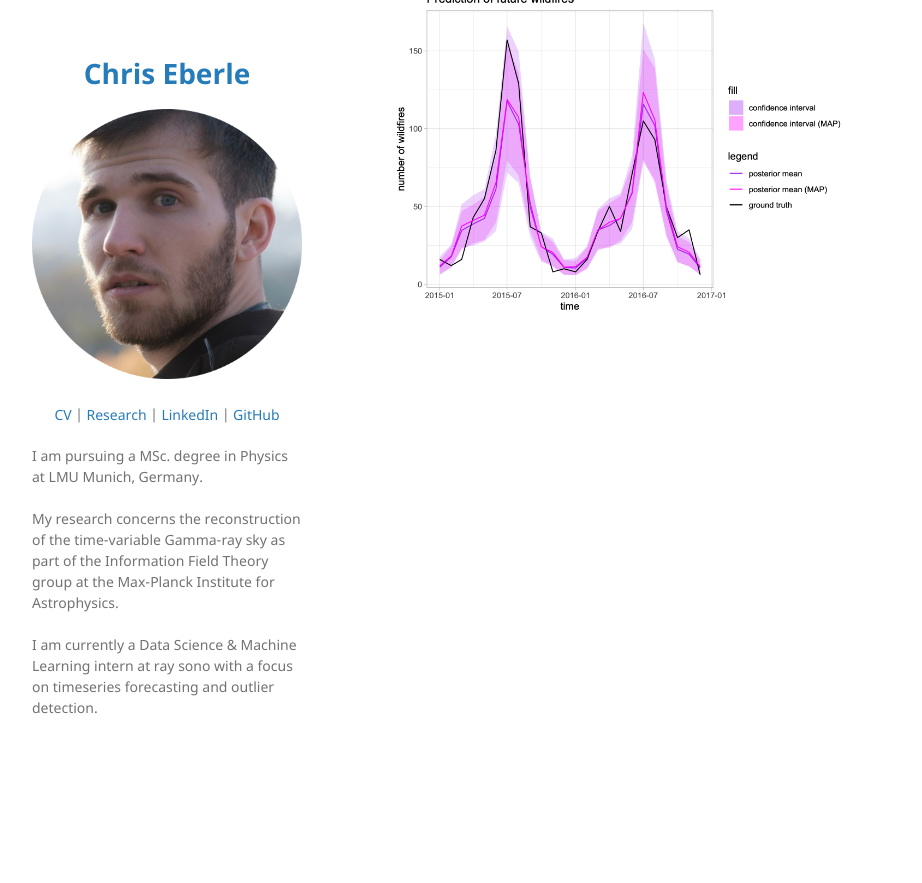
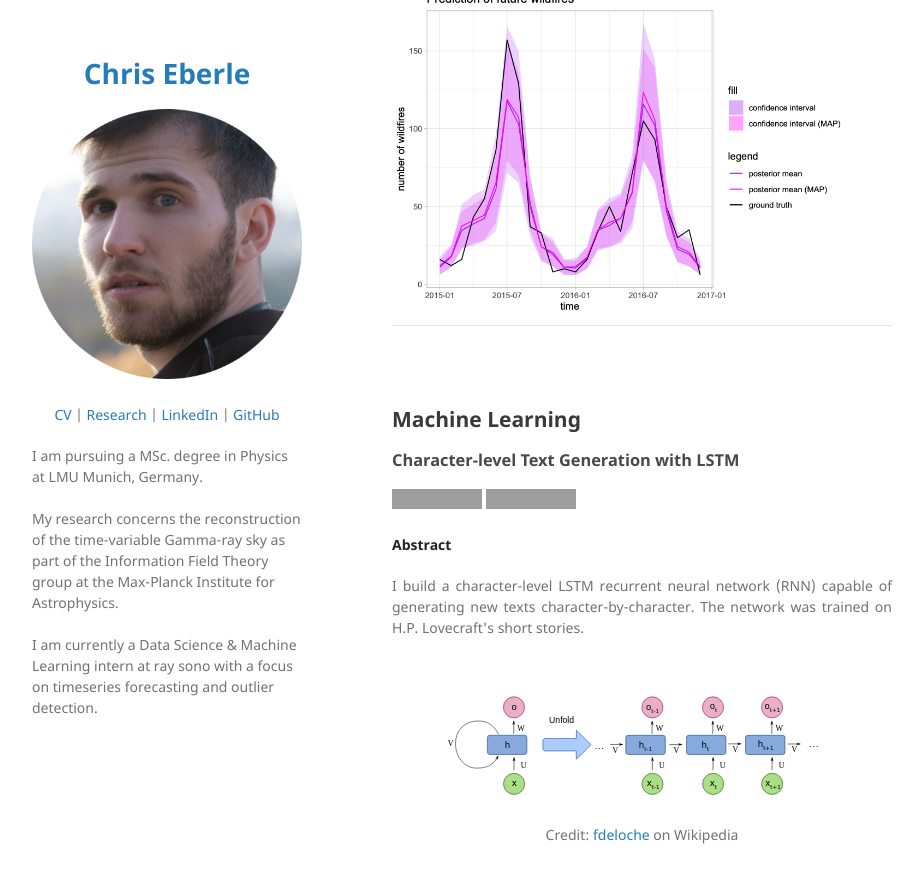
Before and after one commit to christopheberle/christopheberle.github.io, a Jekyll site: the page built from index.md, in a window 1280 px wide and 900 px high, scrolled down 980 px. Shown: the top 883 px of the window, without its empty margins (178-1100 px from the left). Built offline with Jekyll 4.4.1, drawn with Linux system fonts in a browser that asks for light colours; formulas are drawn with MathJax 3; grey boxes are pictures that could not be loaded.

Commit message:
added LSTM project

```diff
--- a/index.md
+++ b/index.md
@@ -19,11 +19,30 @@ layout: default
 ---
 
 ### Predicting monthly Wildfires in the US
-[![View on GitHub](https://img.shields.io/badge/GitHub-View_on_GitHub-blue?logo=GitHub)]()
-[![Open Notebook](https://img.shields.io/badge/RMarkdown-Open_Notebook-blue?logo=R)]()
+[![View on GitHub](https://img.shields.io/badge/GitHub-View_on_GitHub-blue?logo=GitHub)](https://github.com/christopheberle/us-wildfires)
+[![Open Notebook](https://img.shields.io/badge/RMarkdown-Open_Notebook-blue?logo=R)](https://github.com/christopheberle/us-wildfires/blob/main/us-wildfires.md)
 
 
 **Abstract**
 <div style="text-align: justify">In this notebook I am exploring hierarchical Bayesian models in PyMC3 in order to predict the number of wildfires in the US in the future. I will build a Log-Normal-Poisson model which accurately predicts the number of wildfires within a \(1\sigma\)-uncertainty.</div>
 <br>
 <center><img src="assets/img/us-wildfires.png"/></center>
+
+---
+
+<br><br>
+
+## Machine Learning
+
+### Character-level Text Generation with LSTM
+[![View on GitHub](https://img.shields.io/badge/GitHub-View_on_GitHub-blue?logo=GitHub)](https://github.com/christopheberle/LSTM-text-generation)
+[![Open Notebook](https://img.shields.io/badge/RMarkdown-Open_Notebook-blue?logo=R)](https://github.com/christopheberle/LSTM-text-generation/blob/main/nlp.ipynb)
+
+
+**Abstract**
+<div style="text-align: justify">I build a character-level LSTM recurrent neural network (RNN) capable of generating new texts character-by-character. The network was trained on H.P. Lovecraft's short stories.</div>
+<br>
+<center><figure>
+    <img src='assets/img/rnn.svg' alt='missing' />
+    <figcaption>Credit: <a href="https://commons.wikimedia.org/wiki/User:Ixnay">fdeloche</a> on Wikipedia</figcaption>
+</figure></center>
```
Also changed, not shown: assets/img/rnn.svg (added), 6 other files.
